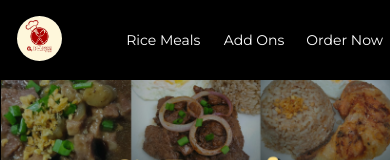
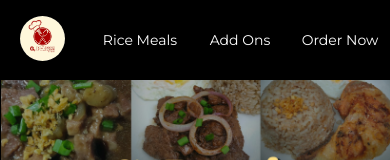
Before and after one commit to Josh070301/practice, a plain HTML site: page index.html in a window 390 px wide. Shown: the top 160 px of the page. Drawn offline with Linux system fonts and the light colour scheme.

Commit message:
Update header.css

```diff
--- a/header.css
+++ b/header.css
@@ -26,6 +26,7 @@
     border-radius: 200px;
 }
 .list-div{
+    margin-left: -9%;
     flex: 4;
     height: 100%;
 }
@@ -59,10 +60,10 @@
     background-color: rgb(77, 0, 0);
     text-decoration: underline;
 }
-@media only screen and (max-width:680px) {
+@media only screen and (max-width:960px) {
     .ul-class span{
         font-size: 14px;
-
+        text-align: center;
     }
     .list-div{
         flex: 4;
```
